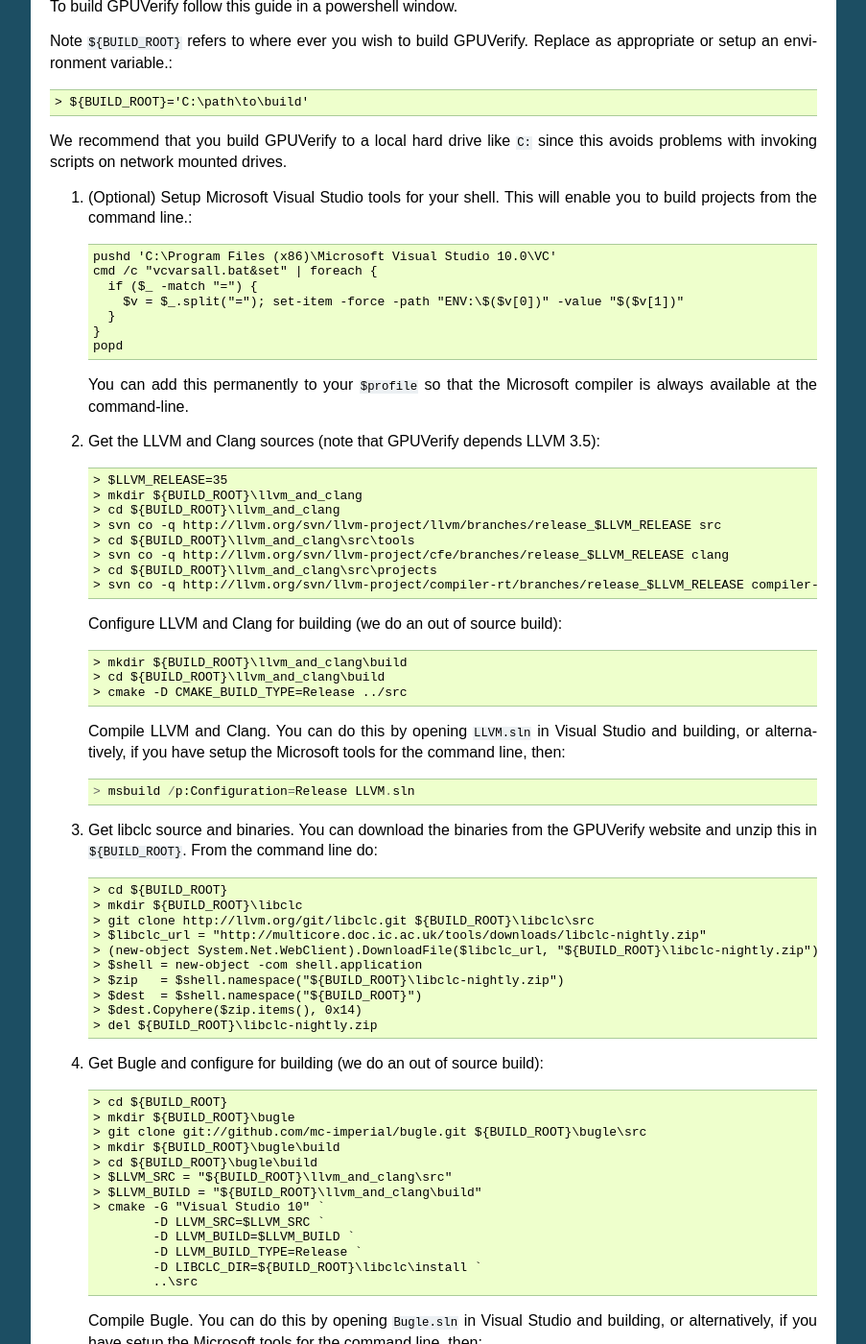
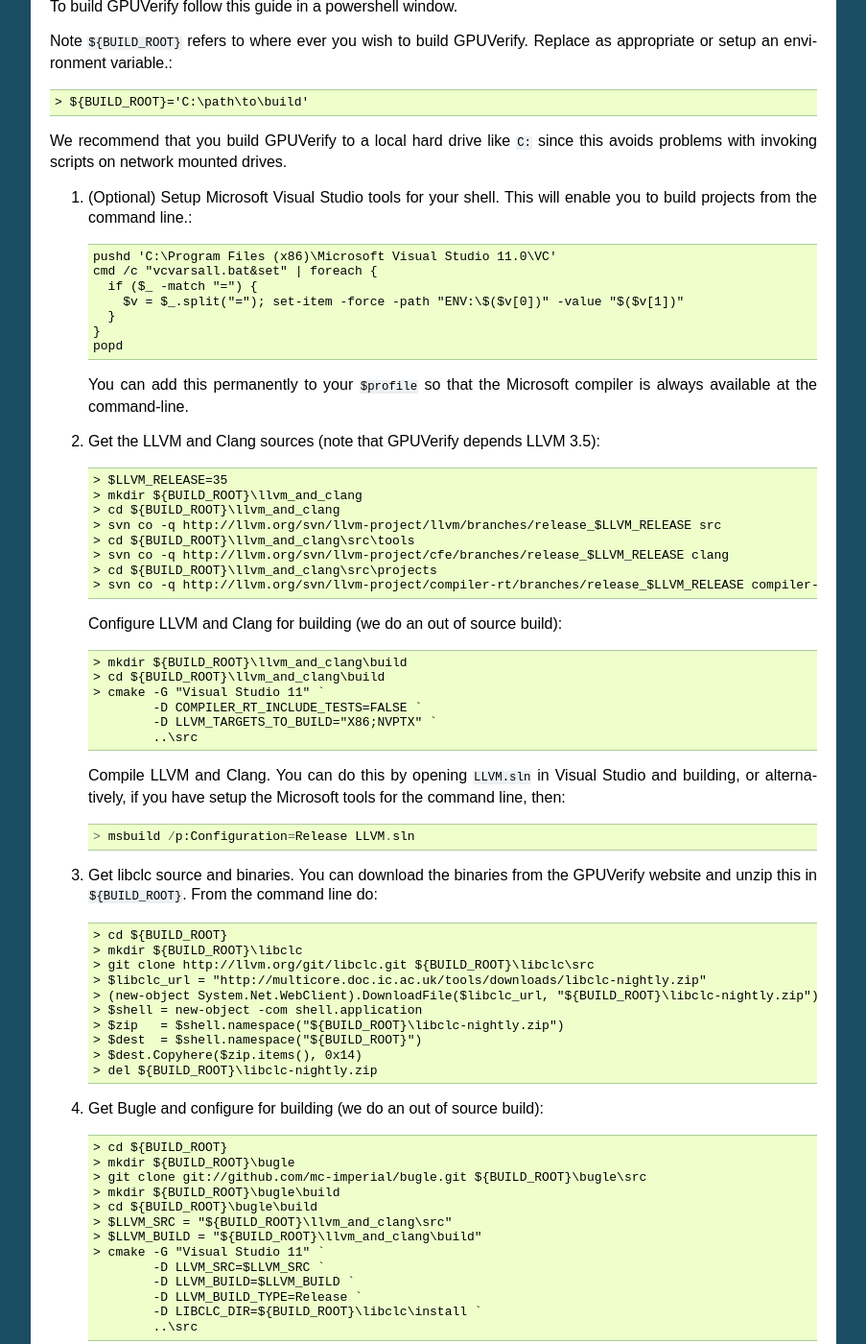
Before and after one commit to mc-imperial/gpuverify, a Sphinx documentation site: the page built from Documentation/developer_guide.rst, in a window 1280 px wide and 1400 px high, scrolled down 7672 px. Shown: the whole window at 96% size, without its empty margins (198-1101 px from the left). Built offline with Sphinx 7.4.7, drawn with Linux system fonts in a browser that asks for light colours; formulas are drawn with MathJax 3; some of the changed text lies outside the part shown.

Commit message:
Update Windows build instructions

```diff
--- a/Documentation/developer_guide.rst
+++ b/Documentation/developer_guide.rst
@@ -463,7 +463,7 @@
 #. (Optional) Setup Microsoft Visual Studio tools for your shell.
    This will enable you to build projects from the command line.::
 
-      pushd 'C:\Program Files (x86)\Microsoft Visual Studio 10.0\VC'
+      pushd 'C:\Program Files (x86)\Microsoft Visual Studio 11.0\VC'
       cmd /c "vcvarsall.bat&set" | foreach {
         if ($_ -match "=") {
           $v = $_.split("="); set-item -force -path "ENV:\$($v[0])" -value "$($v[1])"
@@ -489,7 +489,10 @@
 
       > mkdir ${BUILD_ROOT}\llvm_and_clang\build
       > cd ${BUILD_ROOT}\llvm_and_clang\build
-      > cmake -D CMAKE_BUILD_TYPE=Release ../src
+      > cmake -G "Visual Studio 11" `
+              -D COMPILER_RT_INCLUDE_TESTS=FALSE `
+              -D LLVM_TARGETS_TO_BUILD="X86;NVPTX" `
+              ..\src
 
    Compile LLVM and Clang. You can do this by opening ``LLVM.sln`` in Visual
    Studio and building, or alternatively, if you have setup the Microsoft tools
@@ -521,7 +524,7 @@
       > cd ${BUILD_ROOT}\bugle\build
       > $LLVM_SRC = "${BUILD_ROOT}\llvm_and_clang\src"
       > $LLVM_BUILD = "${BUILD_ROOT}\llvm_and_clang\build"
-      > cmake -G "Visual Studio 10" `
+      > cmake -G "Visual Studio 11" `
               -D LLVM_SRC=$LLVM_SRC `
               -D LLVM_BUILD=$LLVM_BUILD `
               -D LLVM_BUILD_TYPE=Release `
@@ -548,7 +551,7 @@
       > cd ${BUILD_ROOT}
       > mkdir -p ${BUILD_ROOT}\cvc4\build
       > cd ${BUILD_ROOT}\cvc4\build
-      > $cvc4_url = "http://cvc4.cs.nyu.edu/builds/win32-opt/unstable/cvc4-2013-07-20-win32-opt.exe"
+      > $cvc4_url = "http://cvc4.cs.nyu.edu/builds/win32-opt/unstable/cvc4-2014-09-17-win32-opt.exe"
       > (new-object System.Net.WebClient).DownloadFile($cvc4_url, "${BUILD_ROOT}\cvc4\build\cvc4.exe")
 
 #. Get GPUVerify code and build. You can do this by opening ``GPUVerify.sln``
@@ -560,7 +563,7 @@
       > cd ${BUILD_ROOT}\gpuverify
       > msbuild /p:Configuration=Release GPUVerify.sln
 
-#. Configure GPUVerify front end.::
+#. Configure GPUVerify front end::
 
      > cd ${BUILD_ROOT}\gpuverify
      > copy gvfindtools.templates\gvfindtools.dev.py gvfindtools.py
```
